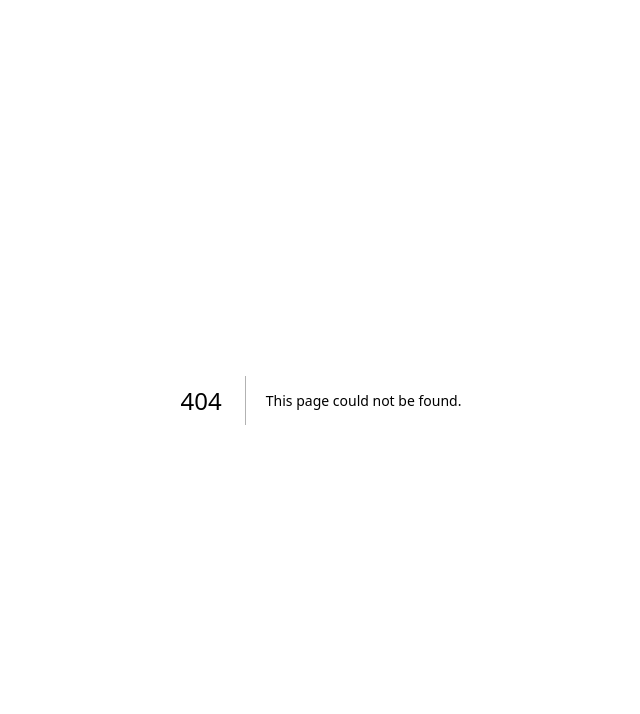
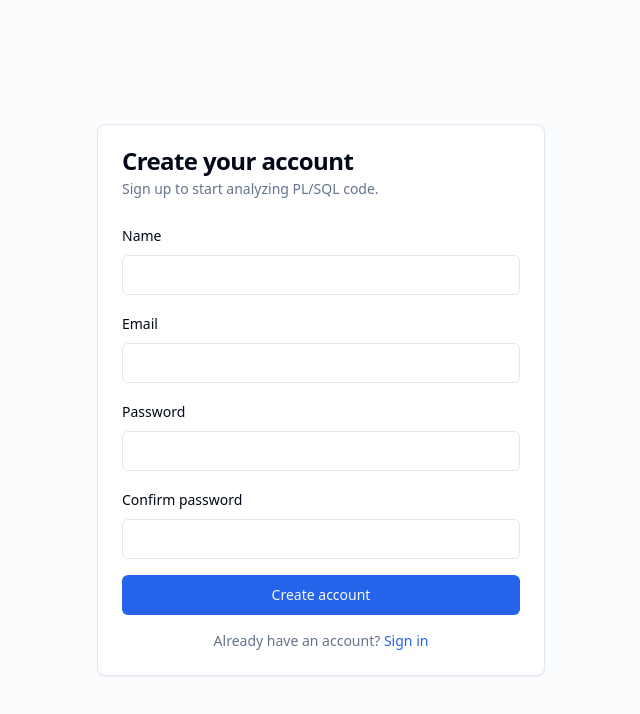
Before and after one commit to YASSERRMD/sql-sage, a Next.js app in the folder frontend/: page /register in a window 1280 px wide. Before the commit this address had no page. Shown: the top 714 px of the page, without its empty margins (319-959 px from the left). Built offline with nearby package versions, Linux system fonts and the light colour scheme; no server answers.

Commit message:
feat(frontend): add login and register pages

```diff
--- /dev/null
+++ b/frontend/app/(app)/layout.tsx
@@ -0,0 +1,28 @@
+"use client";
+
+import { useEffect } from "react";
+import { useRouter } from "next/navigation";
+import { useMe } from "@/hooks/useAuth";
+
+export default function ProtectedLayout({ children }: { children: React.ReactNode }) {
+  const router = useRouter();
+  const { data: user, isLoading, isError } = useMe();
+
+  useEffect(() => {
+    if (isError) {
+      router.replace("/login");
+    }
+  }, [isError, router]);
+
+  if (isLoading) {
+    return (
+      <div className="flex min-h-screen items-center justify-center text-sm text-muted-foreground">
+        Loading...
+      </div>
+    );
+  }
+  if (!user) {
+    return null;
+  }
+  return <>{children}</>;
+}
--- /dev/null
+++ b/frontend/app/(auth)/login/page.tsx
@@ -0,0 +1,94 @@
+"use client";
+
+import { Suspense, useState } from "react";
+import { useRouter, useSearchParams } from "next/navigation";
+import Link from "next/link";
+import { toast } from "sonner";
+import { useForm } from "react-hook-form";
+import { zodResolver } from "@hookform/resolvers/zod";
+import { z } from "zod";
+import { Card, CardContent, CardDescription, CardHeader, CardTitle } from "@/components/ui/card";
+import { Input } from "@/components/ui/input";
+import { Label } from "@/components/ui/label";
+import { Button } from "@/components/ui/button";
+import { useLogin } from "@/hooks/useAuth";
+
+const schema = z.object({
+  email: z.string().email("Invalid email"),
+  password: z.string().min(8, "Minimum 8 characters"),
+});
+type FormValues = z.infer<typeof schema>;
+
+function LoginForm() {
+  const router = useRouter();
+  const sp = useSearchParams();
+  const next = sp.get("next") || "/";
+  const login = useLogin();
+  const [submitting, setSubmitting] = useState(false);
+
+  const {
+    register,
+    handleSubmit,
+    formState: { errors },
+  } = useForm<FormValues>({ resolver: zodResolver(schema) });
+
+  const onSubmit = async (values: FormValues) => {
+    setSubmitting(true);
+    try {
+      await login.mutateAsync(values);
+      toast.success("Welcome back");
+      router.replace(next);
+    } catch {
+      toast.error("Invalid email or password");
+    } finally {
+      setSubmitting(false);
+    }
+  };
+
+  return (
+    <form className="space-y-4" onSubmit={handleSubmit(onSubmit)} noValidate>
+      <div className="space-y-2">
+        <Label htmlFor="email">Email</Label>
+        <Input id="email" type="email" autoComplete="email" {...register("email")} />
+        {errors.email && <p className="text-sm text-destructive">{errors.email.message}</p>}
+      </div>
+      <div className="space-y-2">
+        <Label htmlFor="password">Password</Label>
+        <Input
+          id="password"
+          type="password"
+          autoComplete="current-password"
+          {...register("password")}
+        />
+        {errors.password && <p className="text-sm text-destructive">{errors.password.message}</p>}
+      </div>
+      <Button type="submit" className="w-full" disabled={submitting}>
+        {submitting ? "Signing in..." : "Sign in"}
+      </Button>
+      <p className="text-center text-sm text-muted-foreground">
+        Need an account?{" "}
+        <Link href="/register" className="text-primary hover:underline">
+          Register
+        </Link>
+      </p>
+    </form>
+  );
+}
+
+export default function LoginPage() {
+  return (
+    <div className="flex min-h-screen items-center justify-center bg-muted/30 p-4">
+      <Card className="w-full max-w-md">
+        <CardHeader>
+          <CardTitle>Sign in to SQL-Sage</CardTitle>
+          <CardDescription>Enter your credentials to access the workspace.</CardDescription>
+        </CardHeader>
+        <CardContent>
+          <Suspense fallback={<p className="text-sm text-muted-foreground">Loading...</p>}>
+            <LoginForm />
+          </Suspense>
+        </CardContent>
+      </Card>
+    </div>
+  );
+}
--- /dev/null
+++ b/frontend/app/(auth)/register/page.tsx
@@ -0,0 +1,91 @@
+"use client";
+
+import { useState } from "react";
+import { useRouter } from "next/navigation";
+import Link from "next/link";
+import { toast } from "sonner";
+import { useForm } from "react-hook-form";
+import { zodResolver } from "@hookform/resolvers/zod";
+import { z } from "zod";
+import { Card, CardContent, CardDescription, CardHeader, CardTitle } from "@/components/ui/card";
+import { Input } from "@/components/ui/input";
+import { Label } from "@/components/ui/label";
+import { Button } from "@/components/ui/button";
+import { api } from "@/lib/api";
+
+const schema = z
+  .object({
+    name: z.string().min(2),
+    email: z.string().email(),
+    password: z.string().min(8),
+    confirm: z.string().min(8),
+  })
+  .refine((d) => d.password === d.confirm, { path: ["confirm"], message: "Passwords do not match" });
+type FormValues = z.infer<typeof schema>;
+
+export default function RegisterPage() {
+  const router = useRouter();
+  const [submitting, setSubmitting] = useState(false);
+  const {
+    register,
+    handleSubmit,
+    formState: { errors },
+  } = useForm<FormValues>({ resolver: zodResolver(schema) });
+
+  const onSubmit = async (v: FormValues) => {
+    setSubmitting(true);
+    try {
+      await api.post("/auth/register", { name: v.name, email: v.email, password: v.password });
+      toast.success("Account created. Please sign in.");
+      router.replace("/login");
+    } catch {
+      toast.error("Could not create account");
+    } finally {
+      setSubmitting(false);
+    }
+  };
+
+  return (
+    <div className="flex min-h-screen items-center justify-center bg-muted/30 p-4">
+      <Card className="w-full max-w-md">
+        <CardHeader>
+          <CardTitle>Create your account</CardTitle>
+          <CardDescription>Sign up to start analyzing PL/SQL code.</CardDescription>
+        </CardHeader>
+        <CardContent>
+          <form className="space-y-4" onSubmit={handleSubmit(onSubmit)} noValidate>
+            <div className="space-y-2">
+              <Label htmlFor="name">Name</Label>
+              <Input id="name" {...register("name")} />
+              {errors.name && <p className="text-sm text-destructive">{errors.name.message}</p>}
+            </div>
+            <div className="space-y-2">
+              <Label htmlFor="email">Email</Label>
+              <Input id="email" type="email" {...register("email")} />
+              {errors.email && <p className="text-sm text-destructive">{errors.email.message}</p>}
+            </div>
+            <div className="space-y-2">
+              <Label htmlFor="password">Password</Label>
+              <Input id="password" type="password" {...register("password")} />
+              {errors.password && <p className="text-sm text-destructive">{errors.password.message}</p>}
+            </div>
+            <div className="space-y-2">
+              <Label htmlFor="confirm">Confirm password</Label>
+              <Input id="confirm" type="password" {...register("confirm")} />
+              {errors.confirm && <p className="text-sm text-destructive">{errors.confirm.message}</p>}
+            </div>
+            <Button type="submit" className="w-full" disabled={submitting}>
+              {submitting ? "Creating..." : "Create account"}
+            </Button>
+            <p className="text-center text-sm text-muted-foreground">
+              Already have an account?{" "}
+              <Link href="/login" className="text-primary hover:underline">
+                Sign in
+              </Link>
+            </p>
+          </form>
+        </CardContent>
+      </Card>
+    </div>
+  );
+}
```
